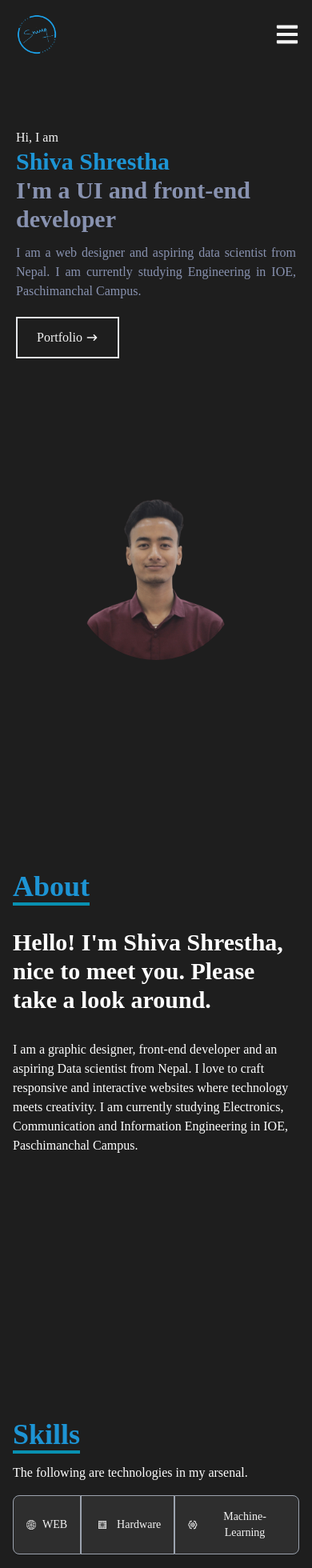
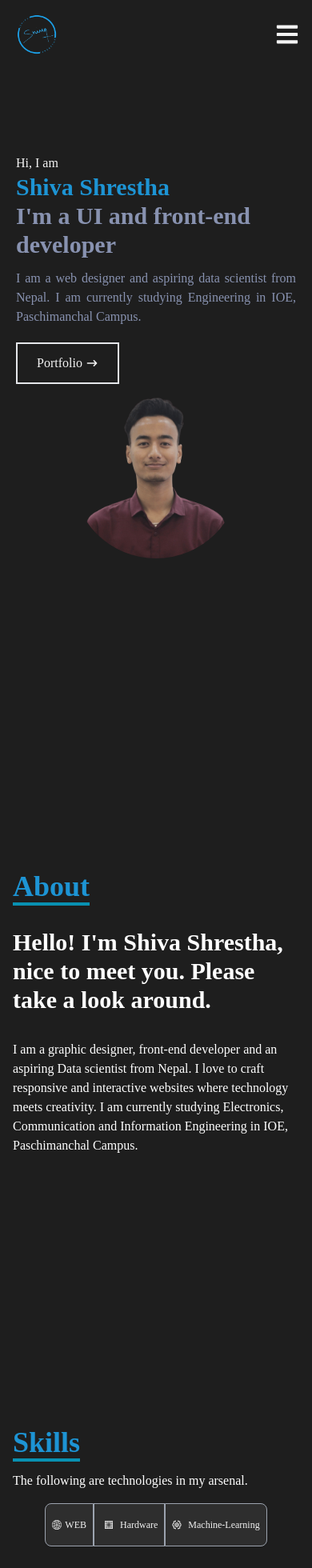
Before and after one commit to sh7vashrestha/portfolio, a React (Create React App) app: page / in a window 390 px wide. Shown: the top 1960 px of the page at 80% size. Built offline with nearby package versions, Linux system fonts and the light colour scheme.

Commit message:
Responsive ui fix

```diff
--- a/src/Components/Contact.jsx
+++ b/src/Components/Contact.jsx
@@ -2,25 +2,25 @@ import React from "react";
 
 function Contact() {
   return (
-    <div name="contact" className="w-full h-[100vh] bg-[#1e1e1e] text-[#fefefe] m-auto">
-      <div className="flex flex-col justify-center items-center w-full min-h-full">
+    <div name="contact" className="w-full h-screen justify-center items-center bg-[#1e1e1e] text-[#fefefe] m-auto">
+      <div className="flex flex-col justify-center items-center w-full h-full">
         <div className="max-w-[1000px] w-full grid grid-cols-2 gap-10">
           <div className="sm:text-right pb-8 pl-4">
-            <p className="text-4xl font-bold inline  text-[#1D94D4] border-b-4 border-cyan-600">
+            <p className="text-3xl sm:text-4xl  font-bold inline  text-[#1D94D4] border-b-2 sm:border-b-4 border-cyan-600">
               Say Hello!
             </p>
           </div>
           <div></div>
         </div>
         <div className="max-w-[1000px] w-full grid sm:grid-cols-2 gap-8 px-4">
-          <div className="sm:text-right text-sm sm:text-md p-auto">
+          <div className="sm:text-right text-xs sm:text-md p-auto">
             <p>
               Do you have some big ideas and need help bringing them to
               fruition? Then please reach out, I would love to hear more about
               you, your project and how I can help! Submit the form below or
               send me an email at
             </p>
-            <p className="text-[#1D94D4] text-base">contact@shivashrestha7.com.np</p>
+            <p className="text-[#1D94D4] text-md sm:text-base">contact@shivashrestha7.com.np</p>
           </div>
           <div>
             <form
--- a/src/Components/Home.jsx
+++ b/src/Components/Home.jsx
@@ -6,7 +6,7 @@ function Home() {
   return (
     <div name="home" className="w-full sm:h-[100vh] min-h-[100vh] bg-[#1e1e1e]">
       {/* Container */}
-      <div className="max-w-[1000px] mx-auto my-auto px-5 pt-5 flex flex-col justify-center items-center h-full sm:static absolute md:flex-row">
+      <div className="max-w-[1000px] mx-auto px-5 pt-48 sm:pt-5 flex flex-col justify-center items-center h-full md:flex-row">
         <div className="flex flex-col flex-1 justify-center">
           <p className="text-[#f3f3f3]">Hi, I am</p>
           <h2 className="text-3xl inline sm:text-5xl font-bold text-[#1D94D4]">
--- a/src/Components/Project.jsx
+++ b/src/Components/Project.jsx
@@ -39,9 +39,9 @@ function Project({nav}) {
             type="button"
             onClick={handelOnClick}
             value={"webData"}
-            className="inline-flex items-center px-4 sm:px-16 py-4 text-sm align-middle text-center font-medium text-[#f3f3f3] bg-[#2e2e2e] border border-gray-400 rounded-l-lg hover:bg-gray-900 hover:text-[#1D94D4] focus:ring-2 focus:ring-[#1D94D4] focus:text-[#1D94D4] ">
+            className="inline-flex items-center px-2 sm:px-16 py-4 text-xs sm:text-sm align-middle text-center font-medium text-[#f3f3f3] bg-[#2e2e2e] border border-gray-400 rounded-l-lg hover:bg-gray-900 hover:text-[#1D94D4] focus:ring-2 focus:ring-[#1D94D4] focus:text-[#1D94D4] ">
             <svg
-              className="w-3 h-3 mr-2"
+              className="w-3 h-3 sm:mr-2 mr-1"
               aria-hidden="true"
               version="1.1"
               fill="currentColor"
@@ -93,9 +93,9 @@ function Project({nav}) {
             type="button"
             value={"hardwareData"}
             onClick={handelOnClick}
-            className="inline-flex items-center px-4 sm:px-10 py-4 text-sm font-medium text-[#f3f3f3] bg-[#2e2e2e] border border-gray-400  hover:bg-gray-900 hover:text-[#1D94D4] focus:ring-2 focus:ring-[#1D94D4] focus:text-[#1D94D4]">
+            className="inline-flex items-center px-2 sm:px-10 py-4 text-xs sm:text-sm font-medium text-[#f3f3f3] bg-[#2e2e2e] border border-gray-400  hover:bg-gray-900 hover:text-[#1D94D4] focus:ring-2 focus:ring-[#1D94D4] focus:text-[#1D94D4]">
             <svg
-              className="w-5 h-5 mr-2"
+              className="w-5 h-5 sm:mr-2 mr-1"
               aria-hidden="true"
               fill="currentColor"
               viewBox="0 0 76 76"
@@ -108,9 +108,9 @@ function Project({nav}) {
             type="button"
             value={"graphicData"}
             onClick={handelOnClick}
-            className="inline-flex items-center px-4 sm:px-10 py-4 text-sm font-medium text-[#f3f3f3] bg-[#2e2e2e] border border-gray-400 rounded-r-lg hover:bg-gray-900 hover:text-[#1D94D4] focus:ring-2 focus:ring-[#1D94D4] focus:text-[#1D94D4]">
+            className="inline-flex items-center px-2 sm:px-10 py-4 text-xs sm:text-sm font-medium text-[#f3f3f3] bg-[#2e2e2e] border border-gray-400 rounded-r-lg hover:bg-gray-900 hover:text-[#1D94D4] focus:ring-2 focus:ring-[#1D94D4] focus:text-[#1D94D4]">
             <svg
-              className="w-3 h-3 mr-2"
+              className="w-3 h-3 sm:mr-2 mr-1"
               aria-hidden="true"
               xmlns="http://www.w3.org/2000/svg"
               fill="currentColor"
@@ -148,10 +148,10 @@ function Project({nav}) {
               key={index}
               style={{ backgroundImage: `url(${item.image})` }}
               className="shadow-lg shadow-[#040c16] group container rounded-lg
-            flex justify-center text-center items-center mx-auto content-div bg-cover">
+            flex justify-center align-middle text-center items-center mx-auto content-div bg-cover">
               {/* Hover effect for images */}
               <div className="w-[100%] h-[100%] p-2 opacity-0 group-hover:opacity-100 bg-opacity-80 bg-[#1e1e1e]">
-                <span className="text-3xl font-bold text-[#1D94D4] tracking-wider ">
+                <span className="text-2xl sm:text-3xl font-bold text-[#1D94D4] tracking-wider ">
                   {item.name}
                 </span>
                 <br />
--- a/src/Components/Skill.jsx
+++ b/src/Components/Skill.jsx
@@ -42,9 +42,9 @@ export default function Skill() {
             type="button"
             onClick={handelOnClick}
             value={1}
-            className="inline-flex items-center px-4 sm:px-16 py-4 text-sm align-middle text-center font-medium text-[#f3f3f3] bg-[#2e2e2e] border border-gray-400 rounded-l-lg hover:bg-gray-900 hover:text-[#1D94D4] focus:ring-2 focus:ring-[#1D94D4] focus:text-[#1D94D4] ">
+            className="inline-flex items-center px-2 sm:px-16 py-4 text-xs sm:text-sm align-middle text-center font-medium text-[#f3f3f3] bg-[#2e2e2e] border border-gray-400 rounded-l-lg hover:bg-gray-900 hover:text-[#1D94D4] focus:ring-2 focus:ring-[#1D94D4] focus:text-[#1D94D4] ">
             <svg
-              className="w-3 h-3 mr-2"
+              className="w-3 h-3 sm:mr-2 mr-1"
               aria-hidden="true"
               version="1.1"
               fill="currentColor"
@@ -96,9 +96,9 @@ export default function Skill() {
             type="button"
             value={2}
             onClick={handelOnClick}
-            className="inline-flex items-center px-4 sm:px-10 py-4 text-sm font-medium text-[#f3f3f3] bg-[#2e2e2e] border border-gray-400  hover:bg-gray-900 hover:text-[#1D94D4] focus:ring-2 focus:ring-[#1D94D4] focus:text-[#1D94D4]">
+            className="inline-flex items-center px-2 sm:px-10 py-4 text-xs sm:text-sm font-medium text-[#f3f3f3] bg-[#2e2e2e] border border-gray-400  hover:bg-gray-900 hover:text-[#1D94D4] focus:ring-2 focus:ring-[#1D94D4] focus:text-[#1D94D4]">
             <svg
-              className="w-5 h-5 mr-2"
+              className="w-5 h-5 sm:mr-2 mr-1 "
               aria-hidden="true"
               fill="currentColor"
               viewBox="0 0 76 76"
@@ -113,7 +113,7 @@ export default function Skill() {
             type="button"
             value={3}
             onClick={handelOnClick}
-            className="inline-flex items-center px-4 sm:px-10 py-4 text-sm font-medium text-[#f3f3f3] bg-[#2e2e2e] border border-gray-400 rounded-r-lg hover:bg-gray-900 hover:text-[#1D94D4] focus:ring-2 focus:ring-[#1D94D4] focus:text-[#1D94D4]">
+            className="inline-flex items-center px-2 sm:px-10 py-4 text-xs sm:text-sm font-medium text-[#f3f3f3] bg-[#2e2e2e] border border-gray-400 rounded-r-lg hover:bg-gray-900 hover:text-[#1D94D4] focus:ring-2 focus:ring-[#1D94D4] focus:text-[#1D94D4]">
             <svg
               className="w-3 h-3 mr-2"
               aria-hidden="true"
--- a/src/Components/footer.jsx
+++ b/src/Components/footer.jsx
@@ -4,7 +4,7 @@ function Footer() {
   const currentYear = new Date().getFullYear();
   const i = Math.floor(Math.random() * (5 - 0))
   return (
-    <div className="footer bg-[#1e1e1e] py-5 flex group justify-center min-w-full cursor-pointer">
+    <div className="footer text-xs sm:text-base bg-[#1e1e1e] py-5 flex group justify-center items-center min-w-full cursor-pointer">
       <div className="group-hover:hidden  duration-1000 ease-in-out m-auto">
         &copy;{currentYear} Shiva Shrestha. All rights reserved.
       </div>
```
Also changed, not shown: src/Stores/project.jsx (deleted).
